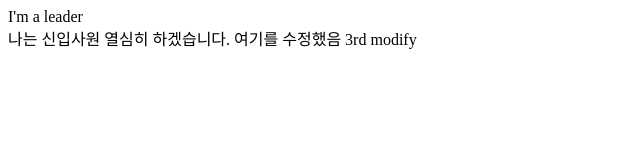
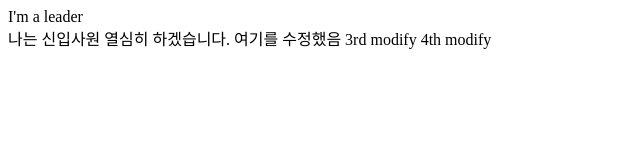
Before and after one commit to byunjy2022/com-project, a plain HTML site: page index.html in a window 1280 px wide. Shown: the full height of the page, 0-640 px from the left. Drawn offline with Linux system fonts and the light colour scheme.

Commit message:
4th modify

```diff
--- a/index.html
+++ b/index.html
@@ -13,6 +13,7 @@
         열심히 하겠습니다.
         여기를 수정했음
         3rd modify
+        4th modify
     </main>
     <footer></footer>
 </body>
```
